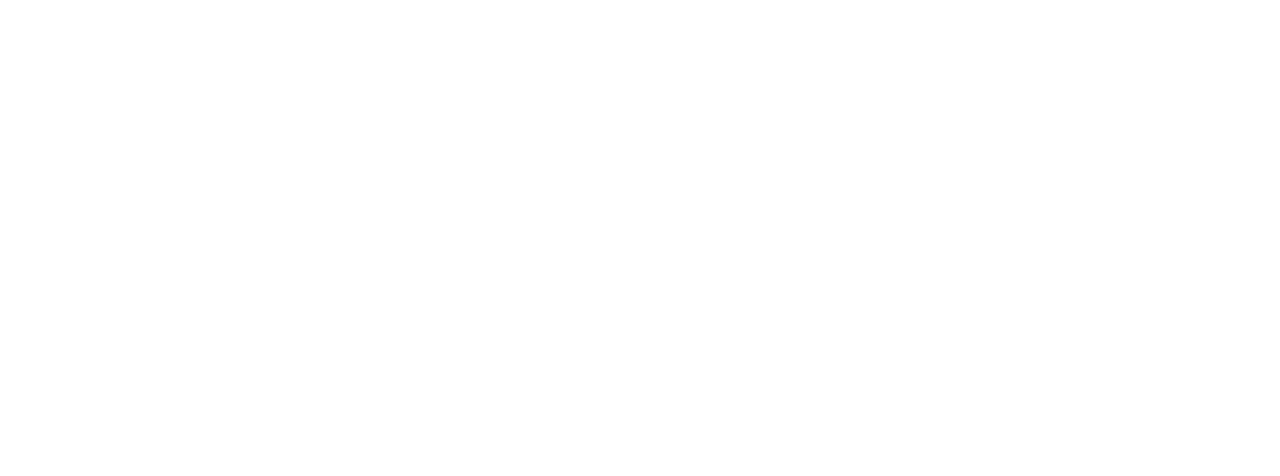
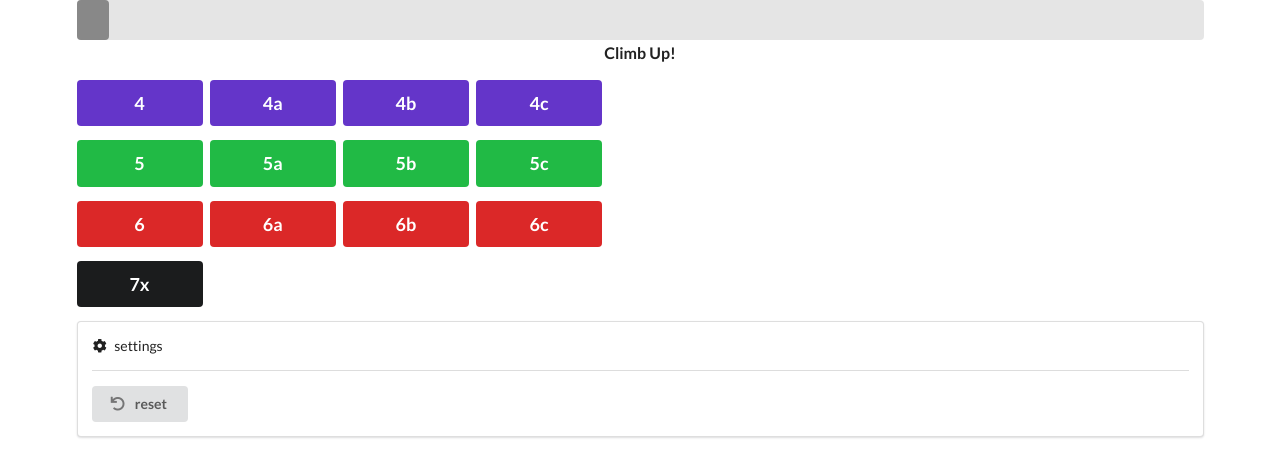
Before and after one commit to Nemadur/ClimbUp-LevelUp, a plain HTML site: page index.html in a window 1280 px wide. Drawn offline with nearby package versions, Linux system fonts and the light colour scheme.

Commit message:
first concrete commit

```diff
--- a/css/style.css
+++ b/css/style.css
@@ -0,0 +1,7 @@
+.w-buttons{
+    margin: 1em;
+}
+
+.climbButton{
+    min-width: 7em;
+}
--- a/index.html
+++ b/index.html
@@ -18,7 +18,50 @@
 
     </head>
     <body>
+        <div class="ui main container">
+            <div class="ui large progress" id="bar" data-value="0" data-total="100">
+                <div class="bar" >
+                  <div class="progress"></div>
+                </div>
+                <div class="label">Climb Up!</div>
+              </div>
 
+              <div class="ui container w-buttons">
+                  <button class="ui violet big button climbButton" value="4">4</button>
+                  <button class="ui violet big button climbButton" value="4">4a</button>
+                  <button class="ui violet big button climbButton" value="4">4b</button>
+                  <button class="ui violet big button climbButton" value="4">4c</button>
+              </div>
+              <div class="ui container w-buttons">
+                <button class="ui green big button climbButton" value="5">5</button>
+                <button class="ui green big button climbButton" value="5">5a</button>
+                <button class="ui green big button climbButton" value="5">5b</button>
+                <button class="ui green big button climbButton" value="5">5c</button>
+              </div>
+              <div class="ui container w-buttons">
+                  <button class="ui red big button climbButton" value="6">6</button>
+                  <button class="ui red big button climbButton" value="6">6a</button>
+                  <button class="ui red big button climbButton" value="6">6b</button>
+                  <button class="ui red big button climbButton" value="6">6c</button>
+
+              </div>
+              <div class="ui container w-buttons">
+                  <button class="ui black big button climbButton" value="7">7x</button>
+              </div>
+
+              <div class="ui container segment">
+                  <i class="cog icon"></i>
+                settings
+                <div class="ui divider"></div>
+                <button class="ui button" id="resetButton">
+                    <i class="undo icon"></i>
+                    reset
+                </button>
+
+              </div>
+
+
+        </div>
     </body>
     <footer>
 
--- a/js/core.js
+++ b/js/core.js
@@ -3,4 +3,27 @@ $(document).ready(core_init);
 window.semantic_init = core_init;
 
 function core_init() {
+
+    $('.climbButton').on('click', progress);
+    $('#resetButton').on('click', reset);
+
+
+
+    $('#bar').progress({
+      label: 'ratio',
+      text: {
+        ratio: '{value} / {total}'
+      }
+    })
+  ;
+
 };
+
+function progress(btn){
+    let value = +btn.target.value;
+    $('#bar').progress('increment', value);
+}
+
+function reset(btn){
+    $('#bar').progress(reset);
+}
```
Also changed, not shown: themes/default/assets/fonts/icons.ttf (added), themes/default/assets/fonts/icons.woff (added), themes/default/assets/fonts/icons.woff2 (added).
